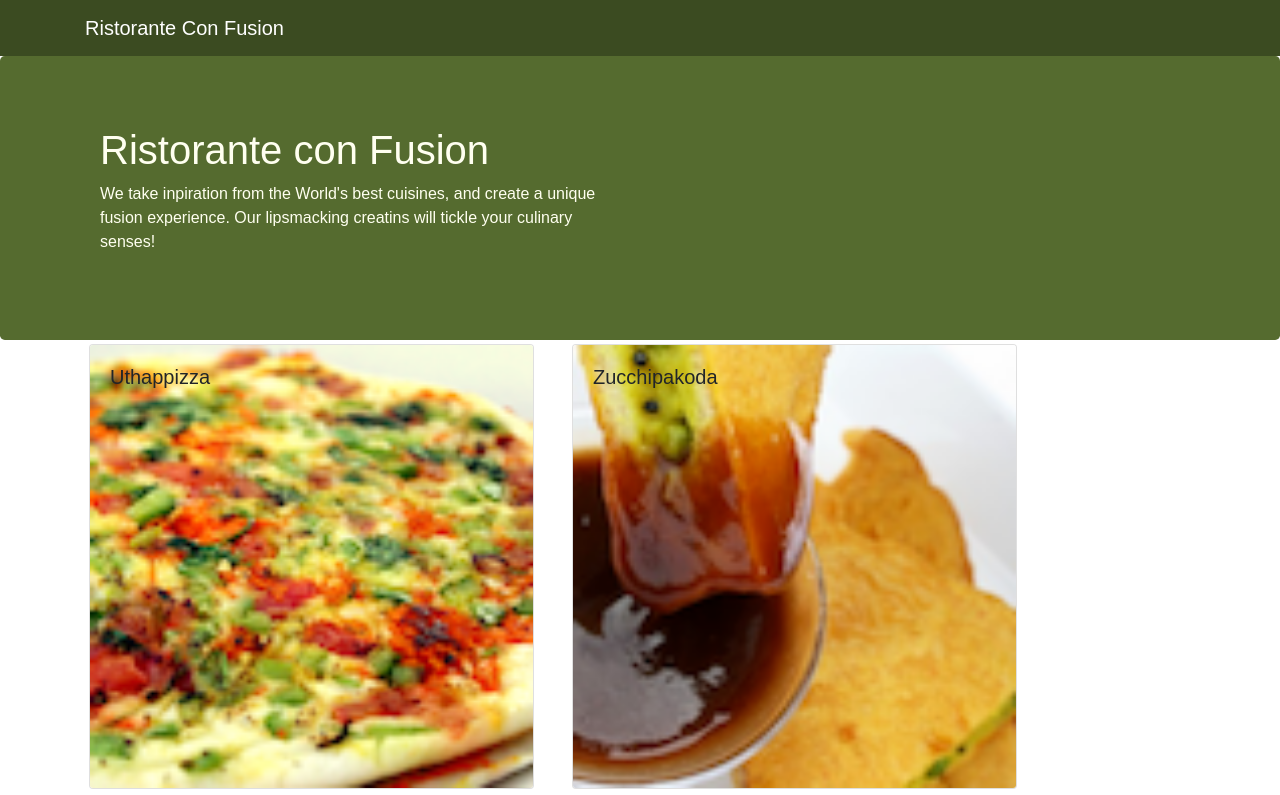
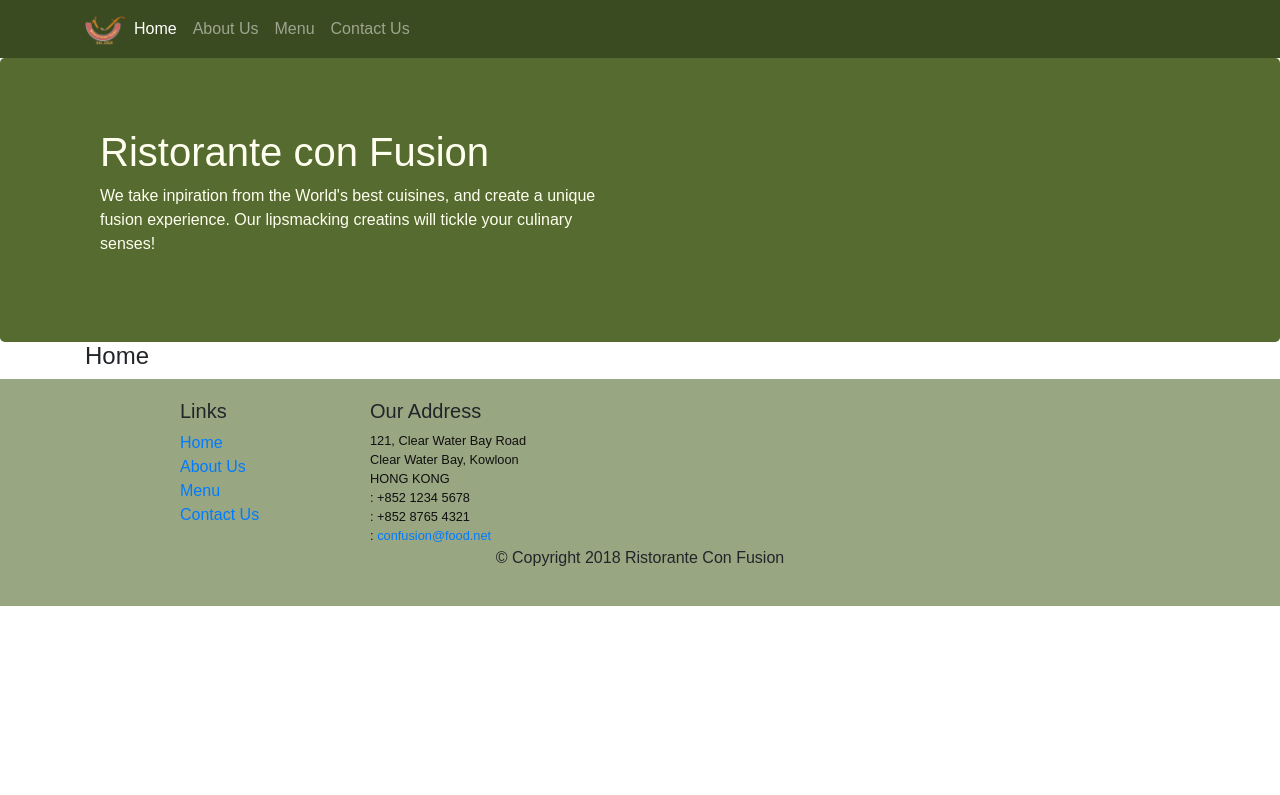
Before and after one commit to jhonathann/React, a React (Create React App) app: page /home in a window 1280 px wide. Shown: the top 795 px of the page. Built offline with nearby package versions, Linux system fonts and the light colour scheme; the HTML template or start-up script is replaced by a standard one.

Commit message:
React Router

```diff
--- a/package.json
+++ b/package.json
@@ -9,6 +9,7 @@
     "react": "^17.0.2",
     "react-dom": "^17.0.2",
     "react-popper": "0.9.2",
+    "react-router-dom": "4.2.2",
     "react-scripts": "1.1.4",
     "reactstrap": "5.0.0"
   },
--- a/src/App.js
+++ b/src/App.js
@@ -1,13 +1,16 @@
 import React, { Component } from "react";
 import Main from "./components/MainComponent";
 import "./App.css";
+import { BrowserRouter } from "react-router-dom";
 
 class App extends Component {
   render() {
     return (
-      <div>
-        <Main />
-      </div>
+      <BrowserRouter>
+        <div>
+          <Main />
+        </div>
+      </BrowserRouter>
     );
   }
 }
--- a/src/components/FooterComponent.js
+++ b/src/components/FooterComponent.js
@@ -1,4 +1,5 @@
 import React from "react";
+import { Link } from "react-router-dom";
 
 function Footer(props) {
   return (
@@ -9,16 +10,16 @@
             <h5>Links</h5>
             <ul className="list-unstyled">
               <li>
-                <a href="#">Home</a>
+                <Link to="/home">Home</Link>
               </li>
               <li>
-                <a href="#">About</a>
+                <Link to="/aboutus">About Us</Link>
               </li>
               <li>
-                <a href="#">Menu</a>
+                <Link to="/menu">Menu</Link>
               </li>
               <li>
-                <a href="contactus.html">Contact</a>
+                <Link to="/contactus">Contact Us</Link>
               </li>
             </ul>
           </div>
--- a/src/components/HeaderComponent.js
+++ b/src/components/HeaderComponent.js
@@ -1,12 +1,65 @@
 import React, { Component } from "react";
-import { Navbar, NavbarBrand, Jumbotron } from "reactstrap";
+import {
+  Navbar,
+  NavbarBrand,
+  Nav,
+  NavbarToggler,
+  Collapse,
+  NavItem,
+  Jumbotron,
+} from "reactstrap";
+import { NavLink } from "react-router-dom";
 class Header extends Component {
+  constructor(props) {
+    super(props);
+    this.state = {
+      isNavOpen: false,
+    };
+    this.toggleNav = this.toggleNav.bind(this);
+  }
+  toggleNav() {
+    this.setState({
+      isNavOpen: !this.state.isNavOpen,
+    });
+  }
   render() {
     return (
       <React.Fragment>
-        <Navbar dark>
+        <Navbar dark expand="md">
           <div className="container">
-            <NavbarBrand href="/">Ristorante Con Fusion</NavbarBrand>
+            <NavbarToggler onClick={this.toggleNav} />
+            <NavbarBrand className="mr-auto" href="/">
+              <img
+                src="assets/images/logo.png"
+                height="30"
+                width="41"
+                alt="Ristorante con Fusion"
+              />
+            </NavbarBrand>
+            <Collapse isOpen={this.state.isNavOpen} navbar>
+              <Nav navbar>
+                <NavItem>
+                  <NavLink className="nav-link" to="/home">
+                    <span className="fa fa-home fa-lg"> Home</span>
+                  </NavLink>
+                </NavItem>
+                <NavItem>
+                  <NavLink className="nav-link" to="/aboutus">
+                    <span className="fa fa-info fa-lg"> About Us</span>
+                  </NavLink>
+                </NavItem>
+                <NavItem>
+                  <NavLink className="nav-link" to="/menu">
+                    <span className="fa fa-list fa-lg"> Menu</span>
+                  </NavLink>
+                </NavItem>
+                <NavItem>
+                  <NavLink className="nav-link" to="/contactus">
+                    <span className="fa fa-adress-card fa-lg"> Contact Us</span>
+                  </NavLink>
+                </NavItem>
+              </Nav>
+            </Collapse>
           </div>
         </Navbar>
         <Jumbotron>
--- /dev/null
+++ b/src/components/HomeComponent.js
@@ -0,0 +1,11 @@
+import React from "react";
+
+function Home(props) {
+  return (
+    <div className="container">
+      <h4>Home</h4>
+    </div>
+  );
+}
+
+export default Home;
--- a/src/components/MainComponent.js
+++ b/src/components/MainComponent.js
@@ -1,37 +1,38 @@
 import React, { Component } from "react";
+import Home from "./HomeComponent";
 import Menu from "./MenuComponent";
 import DishDetail from "./DishDetailComponent";
 import Header from "./HeaderComponent";
 import Footer from "./FooterComponent";
 import { DISHES } from "../shared/dishes";
+import { Switch, Route, Redirect } from "react-router-dom";
 
 class Main extends Component {
   constructor(props) {
     super(props);
     this.state = {
       dishes: DISHES,
-      selectedDish: null,
     };
   }
   onDishSelect(dishId) {
     this.setState({ selectedDish: dishId });
   }
   render() {
-    console.log(this.state.dishes.filter((dish) => dish.id === 1));
+    const HomePage = () => {
+      return <Home />;
+    };
     return (
       <div>
         <Header />
-        <Menu
-          dishes={this.state.dishes}
-          onClick={(dishId) => this.onDishSelect(dishId)}
-        />
-        <DishDetail
-          dish={
-            this.state.dishes.filter(
-              (dish) => dish.id === this.state.selectedDish
-            )[0]
-          }
-        />
+        <Switch>
+          <Route path="/home" component={HomePage} />
+          <Route
+            exact
+            path="/menu"
+            component={() => <Menu dishes={this.state.dishes} />}
+          />
+          <Redirect to="/home" />
+        </Switch>
         <Footer />
       </div>
     );
```
Also changed, not shown: 1 other file (tests, documents, lock files or other folders).
